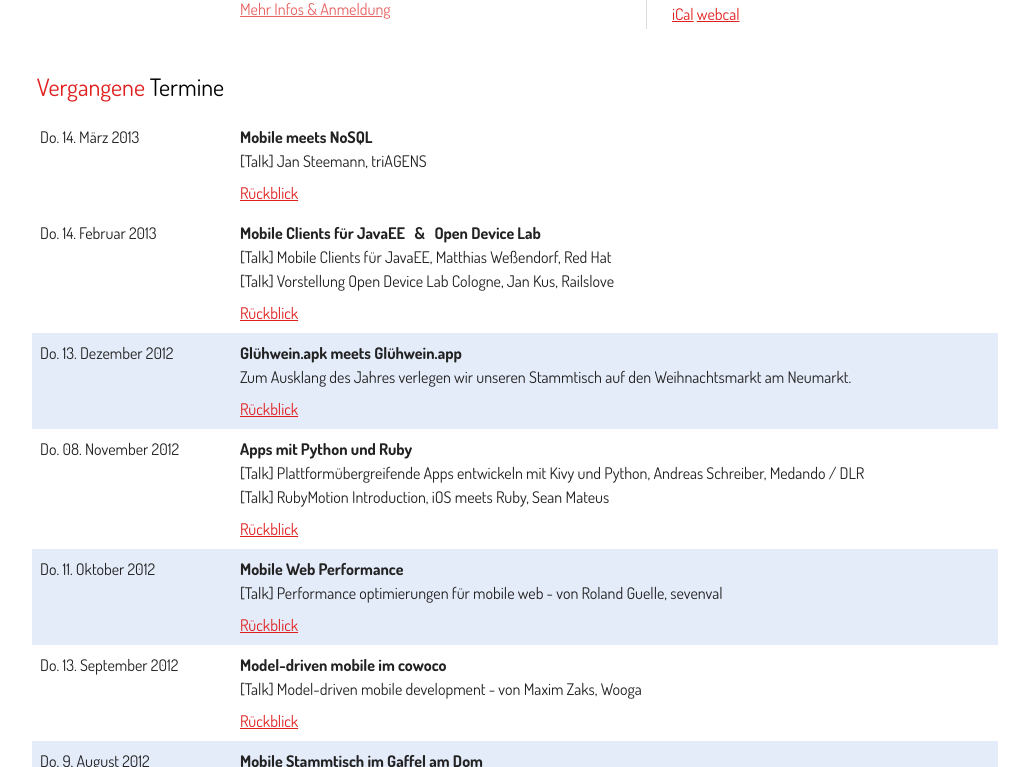
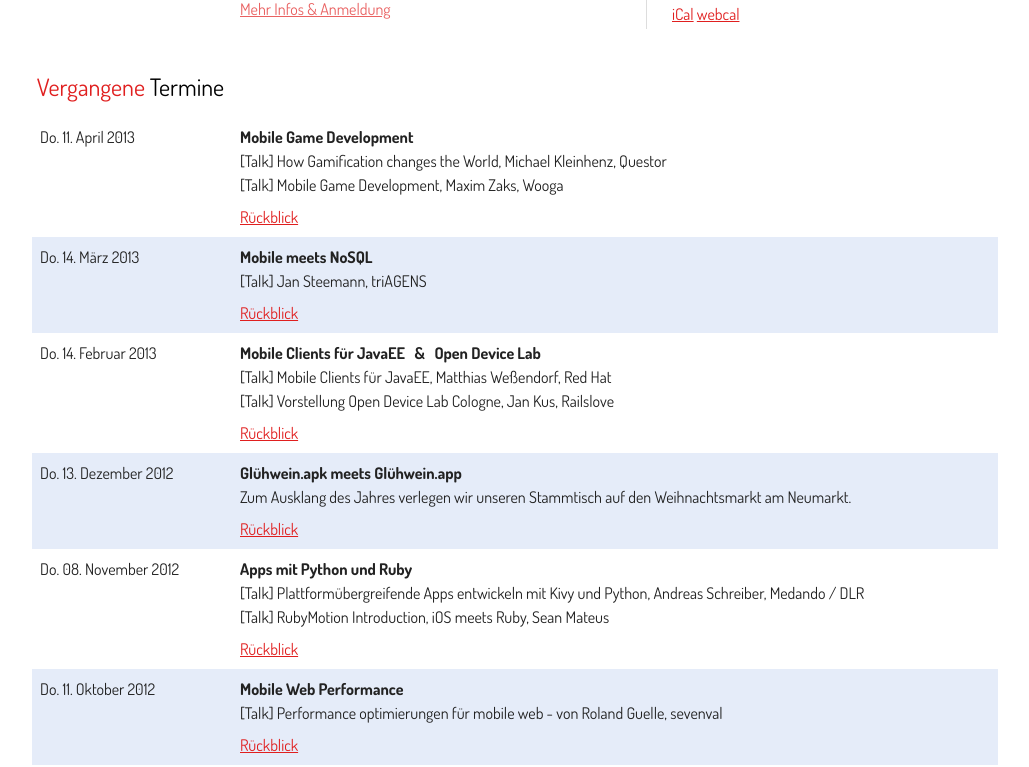
Before and after one commit to mobilecgn/mobilecgn.github.com, a Jekyll site: the page built from termine.html, in a window 1280 px wide and 900 px high, scrolled down 426 px, cut to the strip 133-900 px from the top of the window. Shown: the whole strip, without its empty margins (133-1162 px from the left). Built offline with Jekyll 4.4.1, drawn with Linux system fonts in a browser that asks for light colours.

Commit message:
Add last event to event history.

```diff
--- a/termine.html
+++ b/termine.html
@@ -55,6 +55,19 @@ title: Termine
 			<h2 style="padding-left: 0.2em;">Vergangene <span class="loud">Termine</span></h2>
 
 			<div class="container span-24 evenodd">
+				<div class="container span-24 last" style="padding: 0.5em;">
+					<div class="span-5">
+						Do. 11. April 2013
+					</div>
+					<div class="span-19 last">
+						<strong>Mobile Game Development</strong><br/>
+						[Talk] How Gamification changes the World, Michael Kleinhenz, Questor<br/>
+						[Talk] Mobile Game Development, Maxim Zaks, Wooga
+					</div>
+					<div class="prepend-5 span-10 last" style="padding-top: 0.5em;">
+						<a href="/2013-04-11-vortragsabend.html" class="icon-arrow-right">Rückblick</a>
+					</div>
+				</div>
 				<div class="container span-24 last" style="padding: 0.5em;">
 					<div class="span-5">
 						Do. 14. März 2013
```
